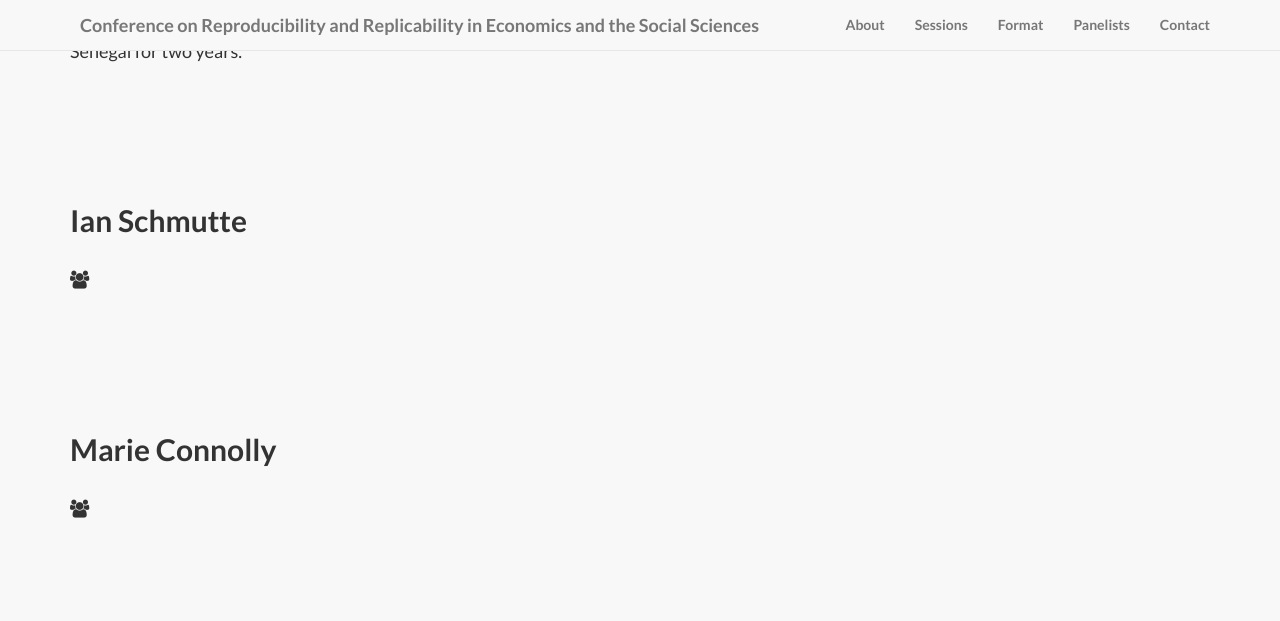
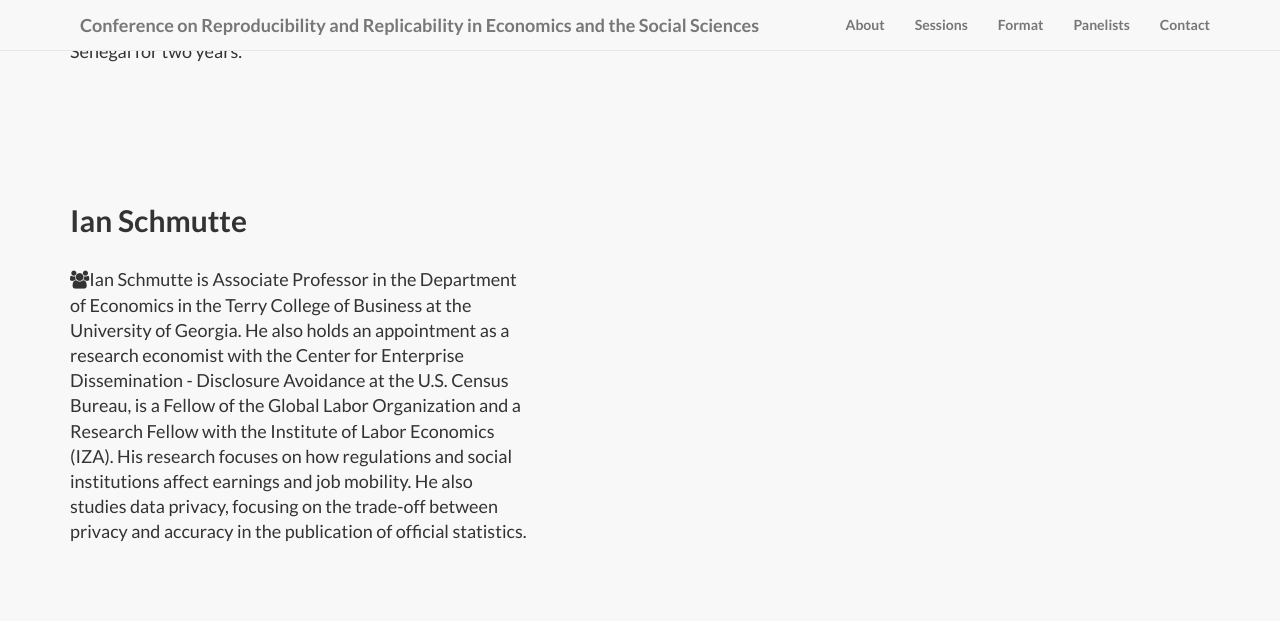
Before and after one commit to labordynamicsinstitute/crress, a Jekyll site: the page built from panelists.html, in a window 1280 px wide and 1400 px high, scrolled down 7403 px. Shown: the top 621 px of the window. Built offline with Jekyll 4.4.1, drawn with Linux system fonts in a browser that asks for light colours; nearby versions of some CDN libraries; library files that are not in the unit come from our copies; some of the changed text lies outside the part shown; grey boxes are pictures that could not be loaded.

Commit message:
Update _config.yml

```diff
--- a/_config.yml
+++ b/_config.yml
@@ -94,7 +94,7 @@
       - weeden
       - sinclair
       - hoynes
-#  - date: 2023-01-31
+# - date: 2023-01-31
 #    title: Is there a role for academic institutions to verify reproducibility?
   - date: 2023-02-28
     title: 'Institutional support: How do journal reproducibility verification services work?'
@@ -105,6 +105,7 @@
     moderator: michuda
   - date: 2023-04-25
     title: 'Whether and How to integrate reproducibility into Social Science graduate education?'
+    moderator: schmutte
   - date: 2023-05-30
     title: Should funders require reproducible archives?
     moderator: vilhuber
@@ -116,6 +117,7 @@
     conference: CEA	(tentative)
     title: 'Reproducibility, confidentiality, and open data mandates'
     content: 'Many granting agencies have adopted open data mandates. What is the interplay between reproducibility and those mandates? How can researchers be supported to meet those mandates, both in general, and specifically when data are confidential. At first glance, confidentiality and open data seem irreconciable, but could we find practices that both respect confidentiality and provide enough information and transparency to foster reproducibility?'
+    moderator: connolly
   - date: 2023-07-xx
     conference: WEAI (tentative)
     title: 'Whether and How to integrate reproducibility into Social Science graduate education? (2nd round)'
@@ -246,7 +248,11 @@
     affiliation: University of Georgia
     url: https://ianschmutte.org/
     twitter: ianschmutte
+    bio: |
+      Ian Schmutte is Associate Professor in the Department of Economics in the Terry College of Business at the University of Georgia. He also holds an appointment as a research economist with the Center for Enterprise Dissemination - Disclosure Avoidance at the U.S. Census Bureau, is a Fellow of the Global Labor Organization and a Research Fellow with the Institute of Labor Economics (IZA). His research focuses on how regulations and social institutions affect earnings and job mobility.  He also studies data privacy, focusing on the trade-off between privacy and accuracy in the publication of official statistics.
   - tag: connolly
     name: Marie Connolly
     affil: UQAM
     affiliation: Université du Québec à Montréal
+    bio: |
+      Marie Connolly (Ph.D. 2007, Princeton University) is full professor at the Department of Economics and Vice-Dean for Research of the University of Quebec in Montreal's School of Management (ESG UQAM). Her research is primarily empirical and touches upon various topics in labor economics, such as intergenerational income mobility, the formation of human capital, the gender and family gap, women’s labor force participation and the evaluation of public policy. She currently serves as the Data Editor of the Canadian Journal of Economics.
```
